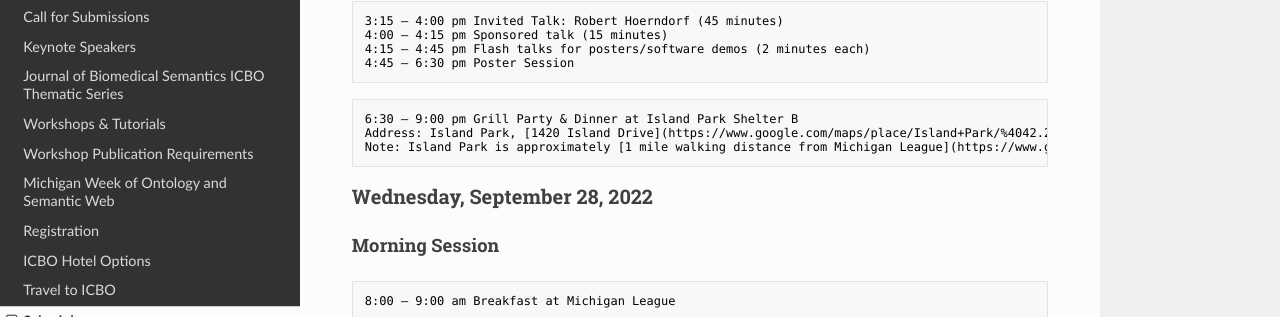
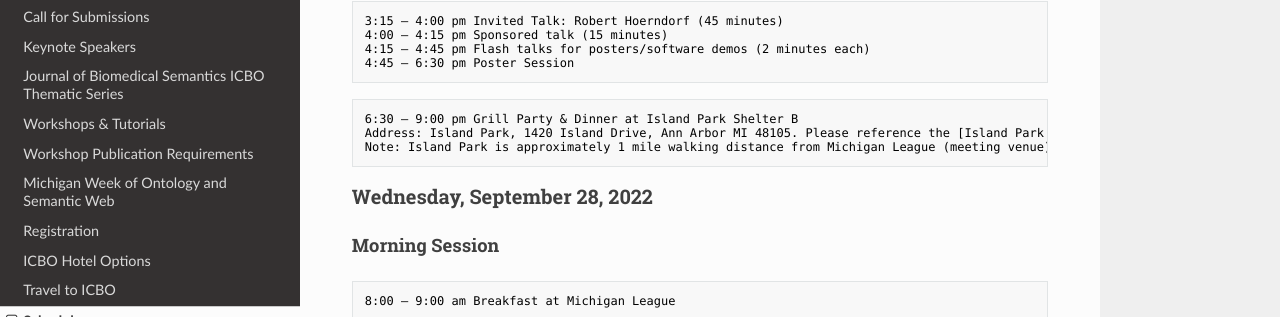
Before and after one commit to johnbeve/BFO-Organization, an MkDocs documentation site: the page built from docs/icbo-schedule.md, in a window 1280 px wide and 900 px high, scrolled down 2678 px. Shown: the part 148-465 px from the top of the window. Built offline with MkDocs 1.6.1, drawn with Linux system fonts in a browser that asks for light colours; nearby versions of some CDN libraries; some of the changed lines change nothing that is shown.

Commit message:
Update icbo-schedule.md

````diff
--- a/docs/icbo-schedule.md
+++ b/docs/icbo-schedule.md
@@ -113,8 +113,8 @@
 ```
 ```txt
 6:30 – 9:00 pm Grill Party & Dinner at Island Park Shelter B
-Address: Island Park, [1420 Island Drive](https://www.google.com/maps/place/Island+Park/%4042.2903184%2c-83.7324139%2c17z/data=%213m1%214b1%214m5%213m4%211s0x883cae653ff60ecd:0x3d8b796576b54f1%218m2%213d42.2903145%214d-83.7302252), Ann Arbor MI 48105. Please reference the [Island Park map](https://www.a2gov.org/departments/Parks-Recreation/park-rental/Documents/island%20park%20rec1%202022.pdf) for the location of Island Park Shelter B.
-Note: Island Park is approximately [1 mile walking distance from Michigan League](https://www.google.com/maps/dir/Michigan+League,+911+N+University+Ave,+Ann+Arbor,+MI+48109/Island+Park,+1420+Island+Dr,+Ann+Arbor,+MI+48105) (meeting venue).
+Address: Island Park, 1420 Island Drive, Ann Arbor MI 48105. Please reference the [Island Park map](https://www.a2gov.org/departments/Parks-Recreation/park-rental/Documents/island%20park%20rec1%202022.pdf) for the location of Island Park Shelter B.
+Note: Island Park is approximately 1 mile walking distance from Michigan League (meeting venue).
 ```
 
 ### Wednesday, September 28, 2022
````
